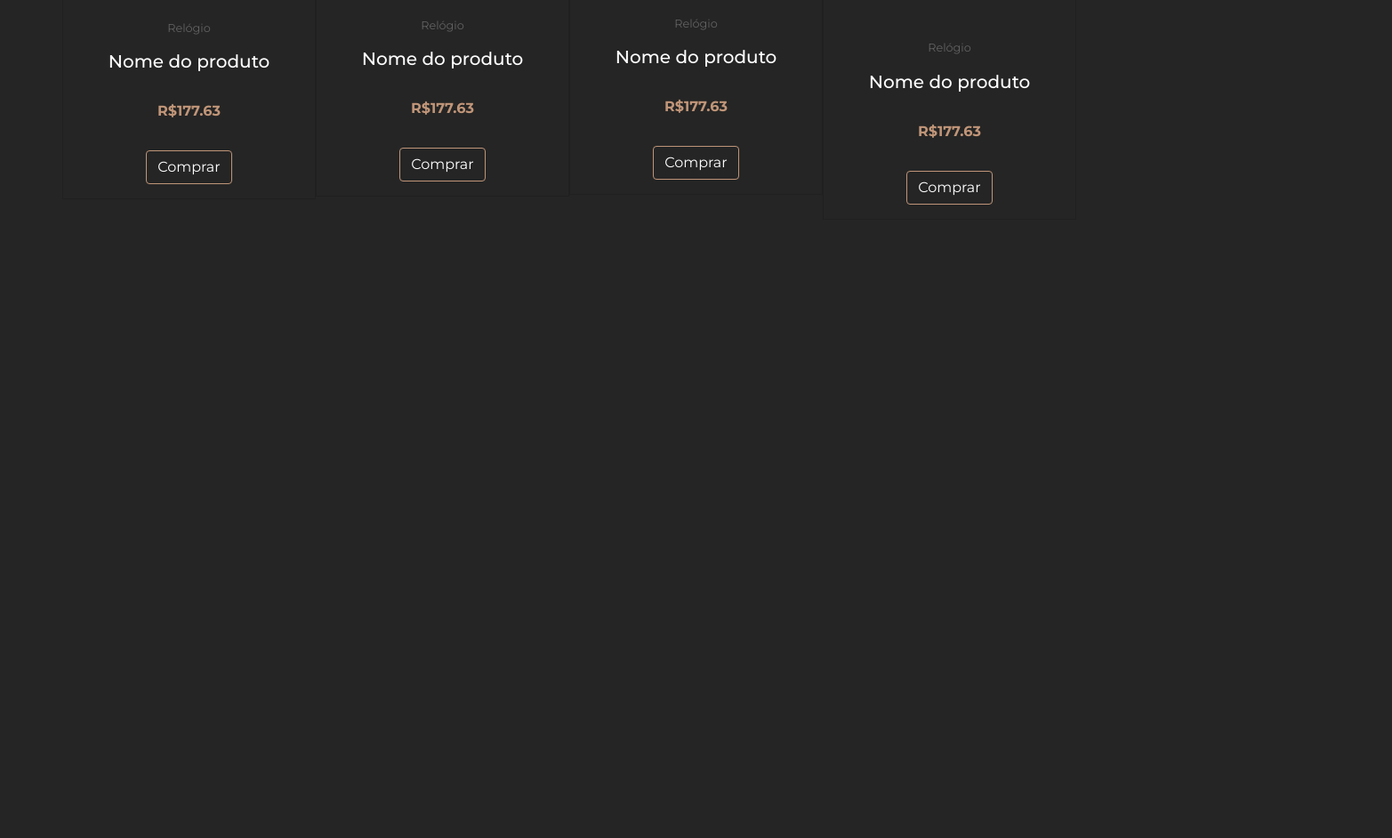
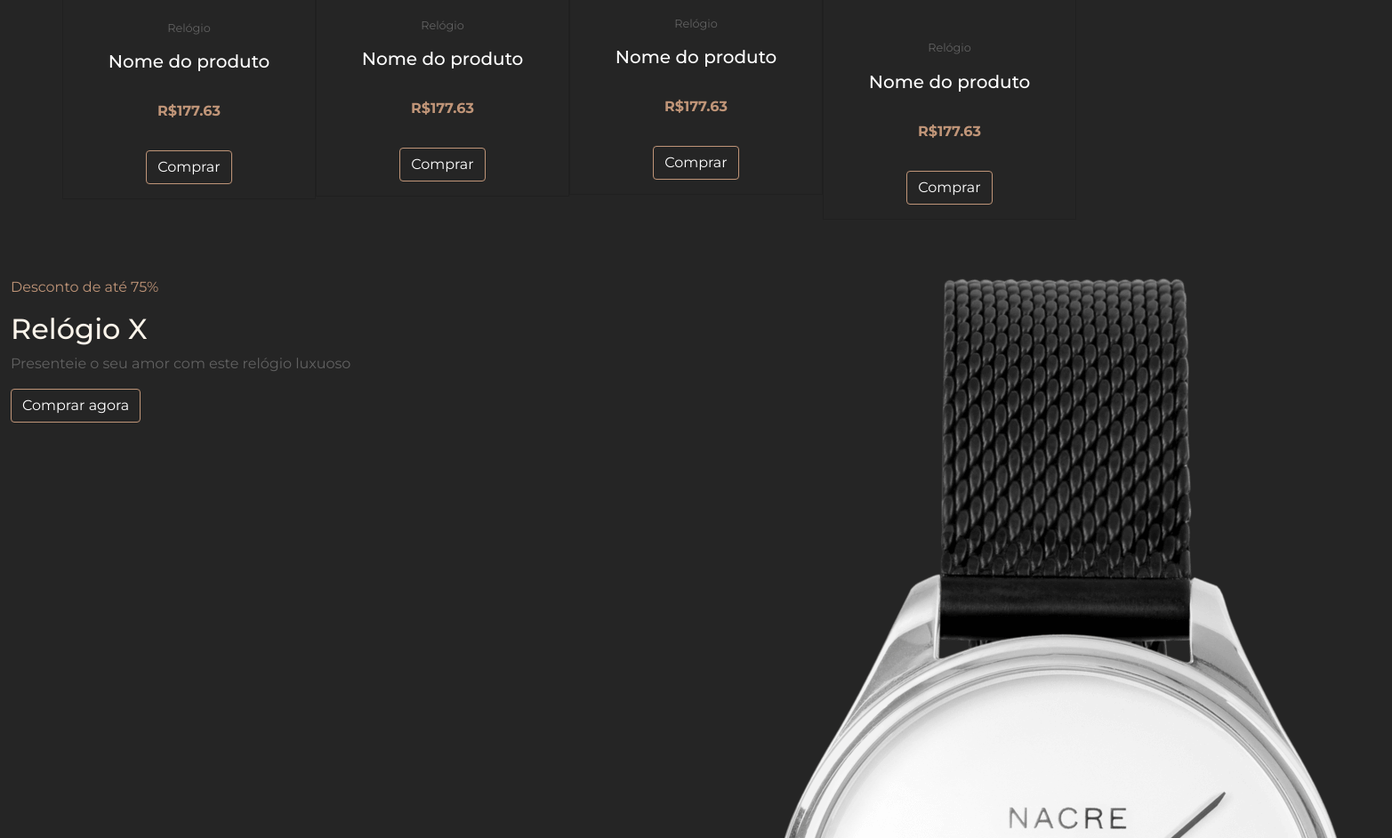
Before and after one commit to wanderlan999/ExactTime, a plain HTML site: page index.html in a window 1280 px wide. Shown: the part 1454-2396 px from the top of the page at 89% size, 1565 px wide, since content can reach past the window. Before the commit the page ends 1765 px from the top, so only its background shows below. Drawn offline with nearby package versions, Linux system fonts and the light colour scheme.

Commit message:
banners destaque

```diff
--- a/index.html
+++ b/index.html
@@ -218,6 +218,20 @@
       </div>
     </div>
   </div>
+  <!-- BANNERS DESTAQUES -->
+  <div class="container-fluid" id="bottom-banner">
+    <div class="row">
+      <div class="col-12 col-md-8">
+        <p class="primary-color offer-subtitle">Desconto de até 75%</p>
+        <h2 class="light-color">Relógio X</h2>
+        <p class="secondary-color">Presenteie o seu amor com este relógio luxuoso</p>
+        <a href="#" class="btn btn-primary">Comprar agora</a>
+      </div>
+      <div class="col-12 col-md-4">
+        <img src="img/relogio7.png" alt="Relógio 7">
+      </div>
+    </div>
+  </div>
 </body>
 
 </html>
```
